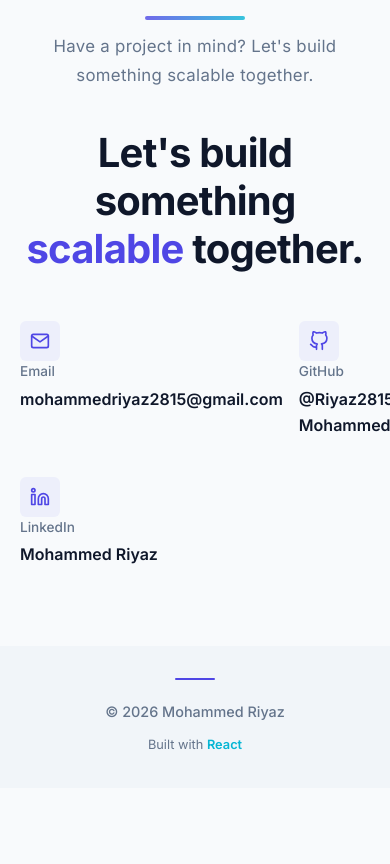
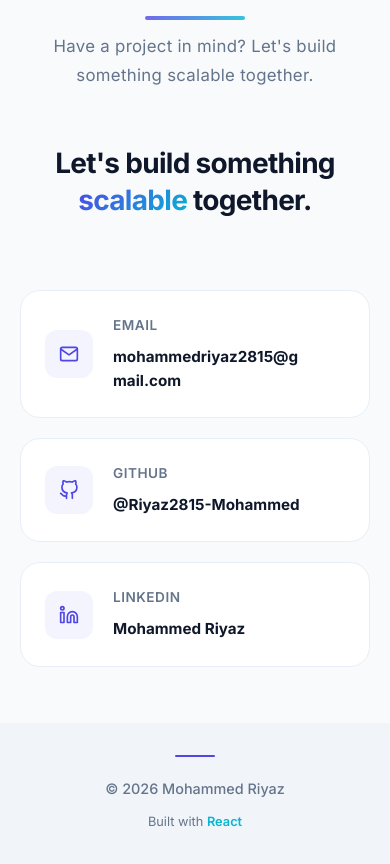
Before and after one commit to Riyaz2815-Mohammed/PortFolio-React, a React (Vite) app: page / in a window 390 px wide. Shown: the part 9620-10484 px from the top of the page. Before the commit the page ends 10408 px from the top, so only its background shows below. Built offline with nearby package versions, Linux system fonts and the light colour scheme.

Commit message:
style: change projects to 2x2 grid layout and enhance contact section styling

```diff
--- a/src/components/sections/Contact.css
+++ b/src/components/sections/Contact.css
@@ -1,60 +1,97 @@
 .contact__cta {
   text-align: center;
-  margin-bottom: 3rem;
+  margin-bottom: 4rem;
+  padding: 2rem 0;
 }
 
 .contact__cta-text {
-  font-size: 2.5rem;
-  font-weight: 700;
+  font-size: 2.75rem;
+  font-weight: 800;
   color: var(--text-primary);
-  letter-spacing: -0.02em;
-  line-height: 1.2;
+  letter-spacing: -0.025em;
+  line-height: 1.3;
+}
+
+.contact__cta-text .text-gradient {
+  background: linear-gradient(135deg, var(--accent), var(--secondary));
+  -webkit-background-clip: text;
+  -webkit-text-fill-color: transparent;
+  background-clip: text;
+  position: relative;
 }
 
 .contact__links {
   display: grid;
-  grid-template-columns: repeat(2, 1fr);
-  gap: 1rem;
-  max-width: 600px;
+  grid-template-columns: repeat(3, 1fr);
+  gap: 1.5rem;
+  max-width: 900px;
   margin: 0 auto;
 }
 
 .contact__link {
-.contact__cta-text .text-gradient {
-  color: var(--accent);
-}
-
-.contact__link {
   display: flex;
+  flex-direction: column;
   align-items: center;
-  gap: 1rem;
-  padding: 1.5rem;
+  justify-content: center;
+  text-align: center;
+  gap: 1.25rem;
+  padding: 2rem 1.5rem;
   background: var(--bg-card);
-  border: 1px solid var(--border);
-  border-radius: var(--radius-md);
+  border: 1.5px solid var(--border);
+  border-radius: var(--radius-lg);
   text-decoration: none;
   color: var(--text-primary);
   transition: all var(--transition-base);
+  position: relative;
+  overflow: hidden;
+}
+
+.contact__link::before {
+  content: '';
+  position: absolute;
+  top: 0;
+  left: 0;
+  right: 0;
+  bottom: 0;
+  background: linear-gradient(135deg, var(--accent-light), var(--secondary-light));
+  opacity: 0;
+  transition: opacity var(--transition-base);
+  z-index: 0;
+}
+
+.contact__link > * {
+  position: relative;
+  z-index: 1;
 }
 
 .contact__link:hover {
   border-color: var(--accent);
-  box-shadow: 0 12px 24px rgba(99, 102, 241, 0.15);
-  transform: translateY(-4px);
-  background: var(--bg-card);
+  box-shadow: 0 15px 40px rgba(124, 92, 255, 0.2);
+  transform: translateY(-8px);
+}
+
+.contact__link:hover::before {
+  opacity: 1;
 }
 
 .contact__link-icon {
   display: flex;
   align-items: center;
   justify-content: center;
-  width: 40px;
-  height: 40px;
-  border-radius: var(--radius-sm);
+  width: 50px;
+  height: 50px;
+  border-radius: var(--radius-md);
   background: var(--accent-light);
   color: var(--accent);
-  font-size: 1.25rem;
+  font-size: 1.5rem;
   flex-shrink: 0;
+  transition: all var(--transition-base);
+}
+
+.contact__link:hover .contact__link-icon {
+  background: var(--accent);
+  color: white;
+  transform: scale(1.1) rotate(5deg);
 }
 
 .contact__link-info {
@@ -65,35 +102,92 @@
   display: block;
   font-size: 0.85rem;
   color: var(--text-muted);
-  font-weight: 500;
-  margin-bottom: 0.25rem;
+  font-weight: 600;
+  margin-bottom: 0.5rem;
+  letter-spacing: 0.5px;
+  text-transform: uppercase;
 }
 
 .contact__link-value {
   display: block;
-  font-size: 1rem;
-  font-weight: 600;
+  font-size: 1.05rem;
+  font-weight: 700;
   color: var(--text-primary);
+  word-break: break-word;
 }
 
 .contact__link-arrow {
   color: var(--accent);
+  font-size: 1.25rem;
   opacity: 0;
   transition: all var(--transition-fast);
-  transform: translateX(-8px);
+  transform: translateX(-8px) translateY(8px);
 }
 
 .contact__link:hover .contact__link-arrow {
   opacity: 1;
-  transform: translateX(0);
+  transform: translateX(4px) translateY(-4px);
+}
+
+@media (max-width: 1024px) {
+  .contact__links {
+    grid-template-columns: repeat(3, 1fr);
+    gap: 1.25rem;
+  }
+
+  .contact__link {
+    padding: 1.75rem 1.25rem;
+  }
 }
 
 @media (max-width: 768px) {
+  .contact__cta {
+    margin-bottom: 3rem;
+    padding: 1rem 0;
+  }
+
+  .contact__links {
+    grid-template-columns: repeat(3, 1fr);
+    gap: 1rem;
+  }
+
+  .contact__cta-text {
+    font-size: 2rem;
+  }
+
+  .contact__link {
+    padding: 1.5rem 1rem;
+  }
+
+  .contact__link-icon {
+    width: 45px;
+    height: 45px;
+    font-size: 1.25rem;
+  }
+
+  .contact__link-value {
+    font-size: 0.95rem;
+  }
+}
+
+@media (max-width: 640px) {
   .contact__links {
     grid-template-columns: 1fr;
+    gap: 1.25rem;
   }
 
   .contact__cta-text {
     font-size: 1.75rem;
   }
+
+  .contact__link {
+    flex-direction: row;
+    text-align: left;
+    padding: 1.5rem;
+  }
+
+  .contact__link-icon {
+    width: 48px;
+    height: 48px;
+  }
 }
--- a/src/components/sections/Projects.css
+++ b/src/components/sections/Projects.css
@@ -1,6 +1,6 @@
 .projects__grid {
   display: grid;
-  grid-template-columns: repeat(3, 1fr);
+  grid-template-columns: repeat(2, 1fr);
   gap: 2rem;
   margin-top: 3rem;
 }
```
